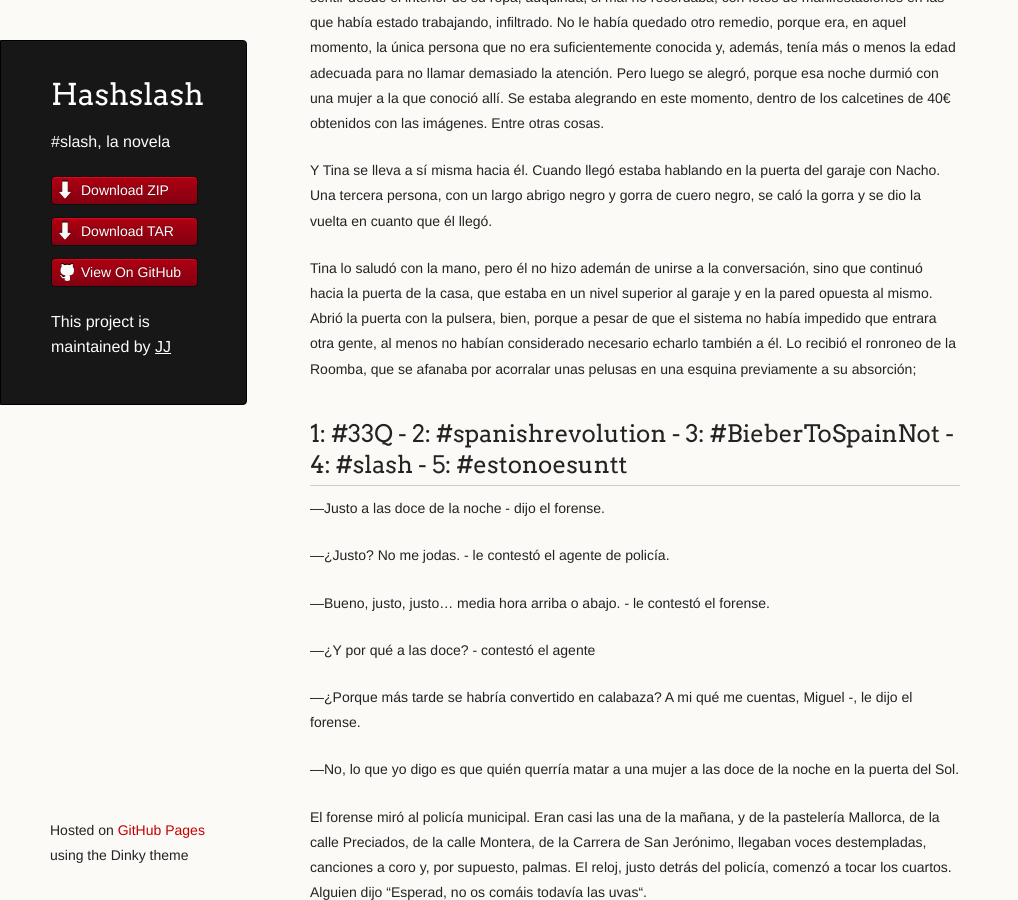
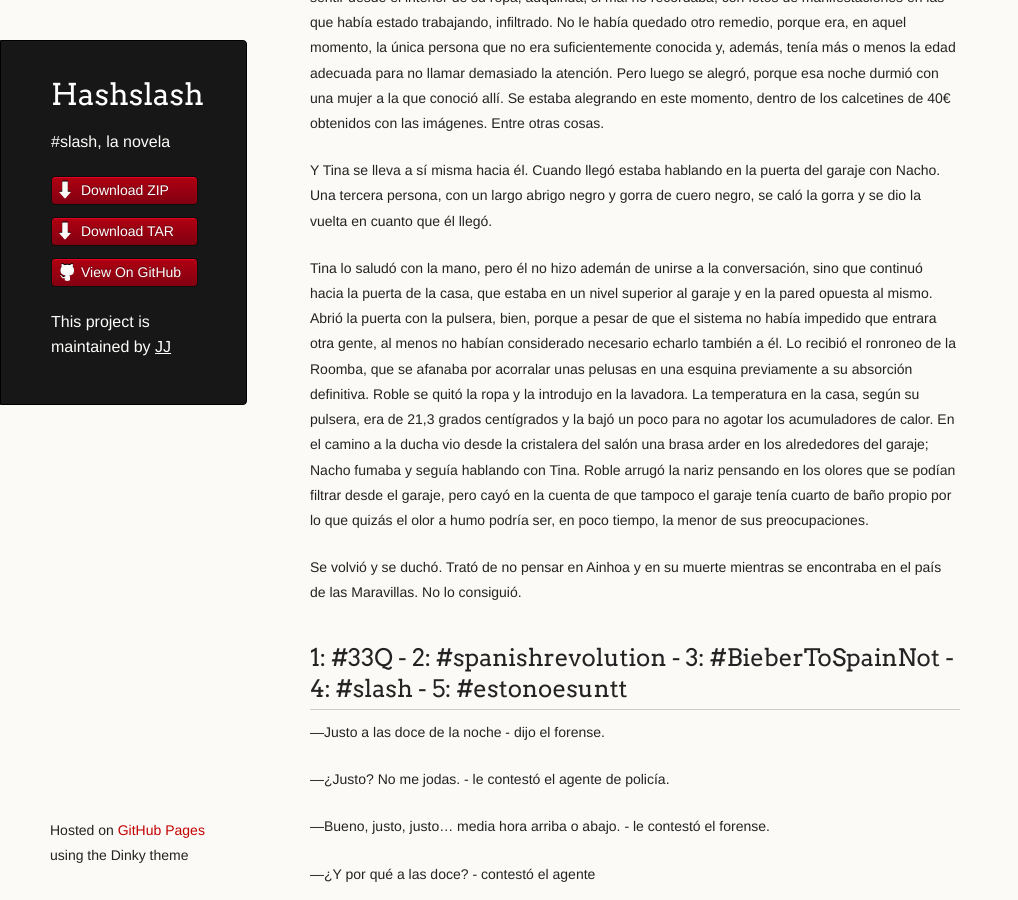
Before and after one commit to JJ/HashSlash, a Jekyll site: the page built from texto/HashSlash.md, in a window 1280 px wide and 900 px high, scrolled down 57982 px. Shown: the whole window, without its empty margins (0-1018 px from the left). Built offline with Jekyll 4.4.1, drawn with Linux system fonts in a browser that asks for light colours.

Commit message:
Sync texto/HashSlash.md from master to gh-pages

```diff
--- a/texto/HashSlash.md
+++ b/texto/HashSlash.md
@@ -2937,7 +2937,18 @@ la puerta con la pulsera, bien, porque a pesar de que el sistema no
 había impedido que entrara otra gente, al menos no habían considerado
 necesario echarlo también a él. Lo recibió el ronroneo de la Roomba,
 que se afanaba por acorralar unas pelusas en una esquina previamente a
-su absorción;
+su absorción definitiva. Roble se quitó la ropa y la introdujo en la
+lavadora. La temperatura en la casa, según su pulsera, era de 21,3
+grados centígrados y la bajó un poco para no agotar los acumuladores
+de calor. En el camino a la ducha vio desde la cristalera del salón
+una brasa arder en los alrededores del garaje; Nacho fumaba y seguía
+hablando con Tina. Roble arrugó la nariz pensando en los olores que se
+podían filtrar desde el garaje, pero cayó en la cuenta de que tampoco
+el garaje tenía cuarto de baño propio por lo que quizás el olor a humo
+podría ser, en poco tiempo, la menor de sus preocupaciones.
+
+Se volvió y se duchó. Trató de no pensar en Ainhoa y en su muerte
+mientras se encontraba en el país de las Maravillas. No lo consiguió.
 
 1: #33Q - 2: #spanishrevolution - 3: #BieberToSpainNot - 4: #slash - 5: #estonoesuntt
 ---
```
